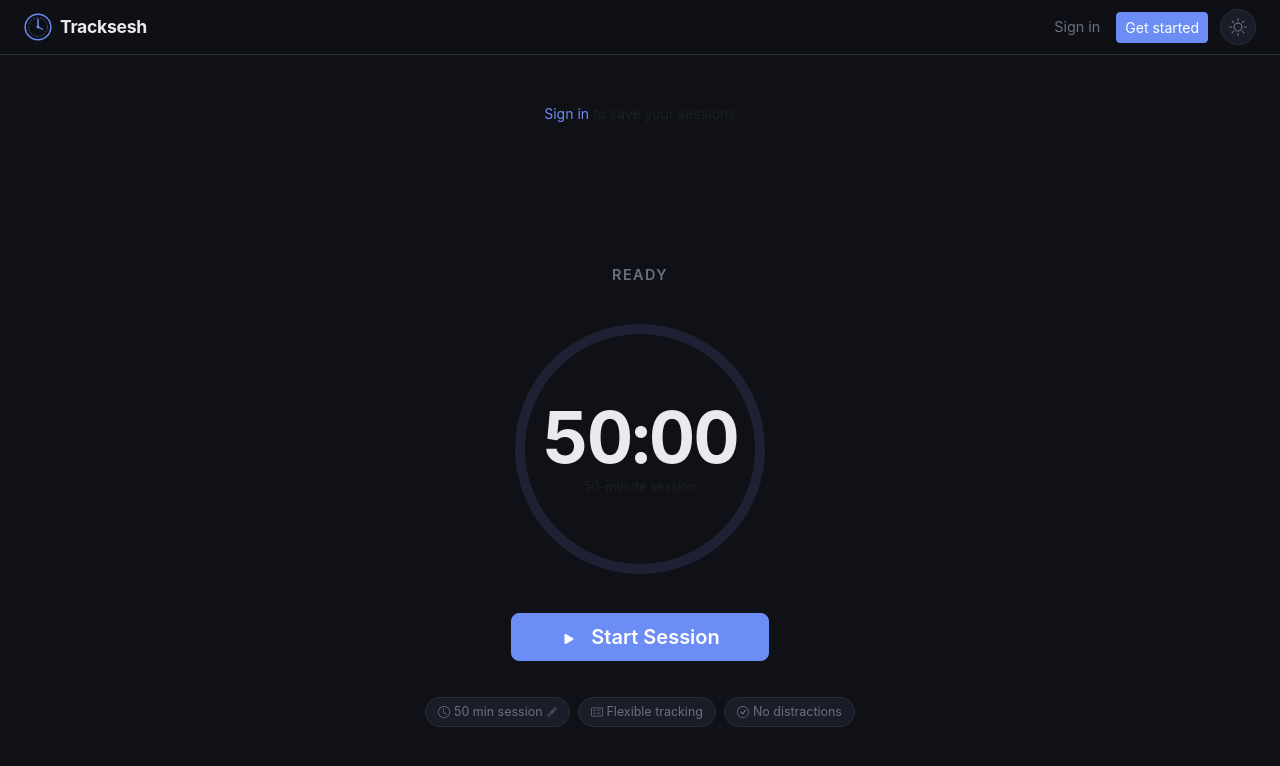
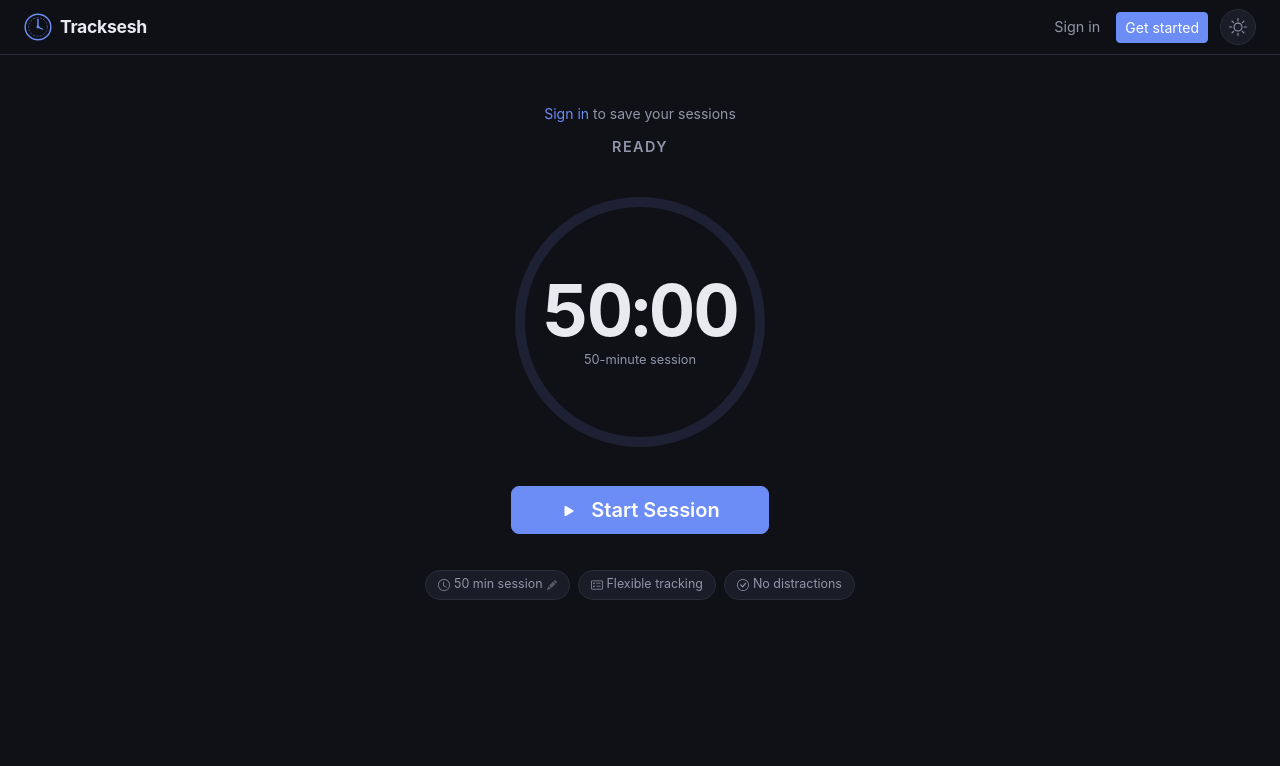
Before and after one commit to Junior4144/Tracksesh, an Angular app: page /dashboard in a window 1280 px wide. Shown: the top 766 px of the page. Built offline with nearby package versions, Linux system fonts and the light colour scheme.

Commit message:
fixes timer not being centered and text contrast

```diff
--- a/src/app/pages/dashboard/dashboard.html
+++ b/src/app/pages/dashboard/dashboard.html
@@ -13,7 +13,7 @@
   </div>
 
   <!-- Timer area -->
-  <main class="flex-grow-1 d-flex flex-column align-items-center justify-content-center gap-4">
+  <main class="flex-grow-1 d-flex flex-column align-items-center gap-4">
 
     <!-- State label -->
     <p class="state-label fw-semibold mb-0" [class]="ringClass()">
--- a/src/styles.scss
+++ b/src/styles.scss
@@ -10,7 +10,12 @@
   --input-bg:        #12151e;
   --border-color:    #2a2d3a;
   --text-primary:    #e8eaf0;
-  --text-muted:      #6b7080;
+  --text-muted:      #9196a8;
+  --bs-secondary-color: #9196a8;
+  --bs-secondary-color-rgb: 145, 150, 168;
+  --bs-body-color: #e8eaf0;
+  --bs-body-color-rgb: 232, 234, 240;
+  --bs-heading-color: #e8eaf0;
   --accent:          #6c8df5;
   --accent-rgb:      108, 141, 245;
   --accent-hover:    #8aa4f7;
```
Also changed, not shown: public/TS.png (added).
